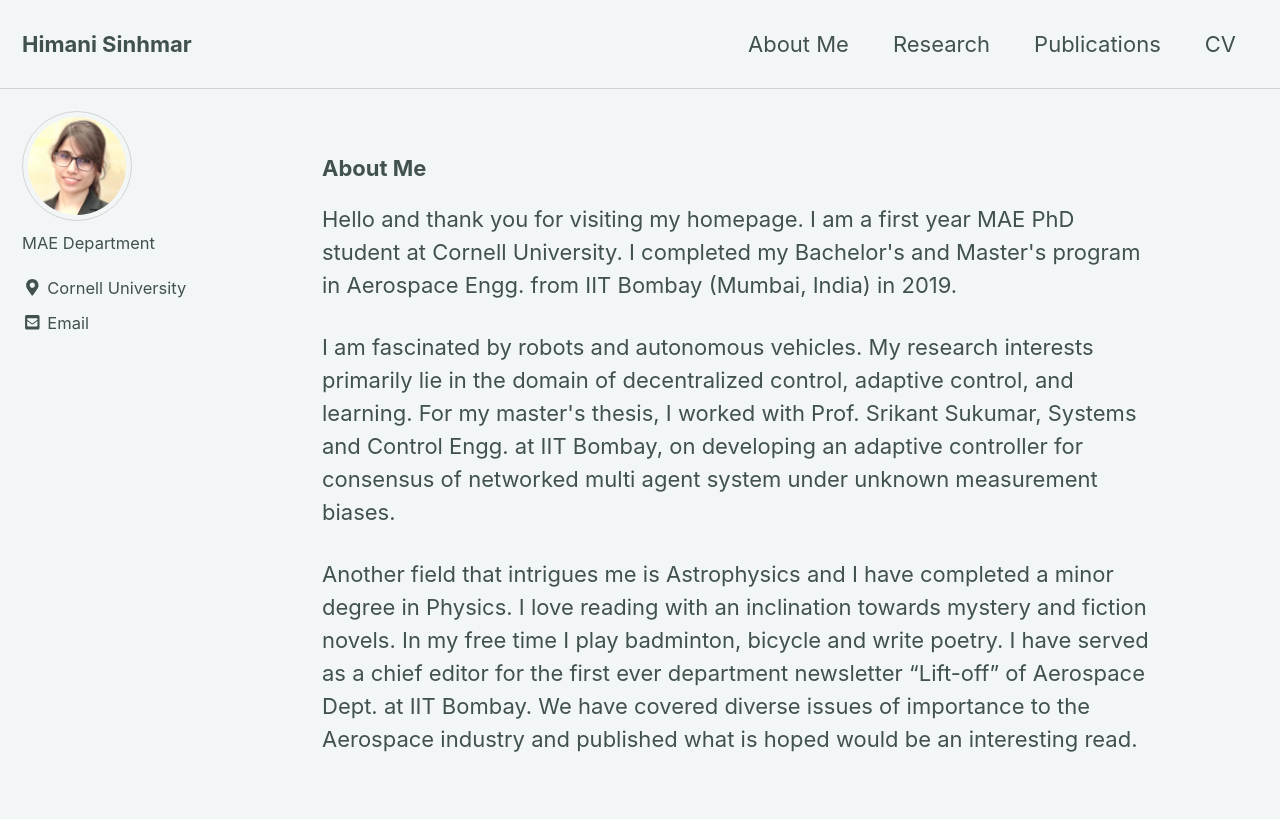
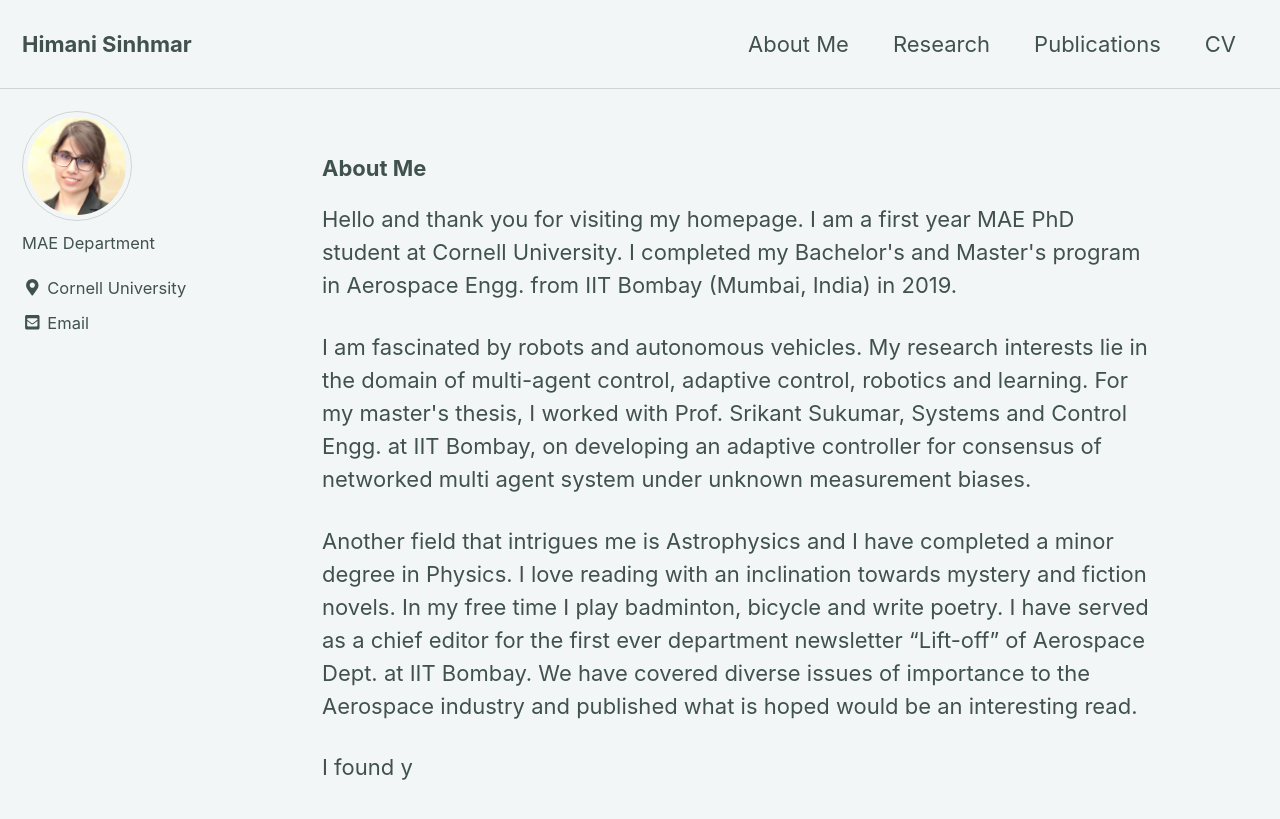
Before and after one commit to himanisinhmar/himanisinhmar.github.io, a Jekyll site: the page built from index.html, in a window 1280 px wide and 900 px high. Shown: the top 819 px of the window. Built offline with Jekyll 4.4.1, drawn with Linux system fonts in a browser that asks for light colours; nearby versions of some CDN libraries; the list of posts is cut into pages by our own code.

Commit message:
Update index.html

```diff
--- a/index.html
+++ b/index.html
@@ -9,8 +9,9 @@ author_profile: true
 <p>Hello and thank you for visiting my homepage. I am a first year MAE PhD student at Cornell University. I  completed my Bachelor's and Master's program in Aerospace Engg. from IIT Bombay (Mumbai, India) in 2019.
 </p>
 
-<p>I am fascinated by robots and autonomous vehicles. My research interests primarily lie in the domain of decentralized control, adaptive control, and learning. For my master's thesis, I worked with Prof. Srikant Sukumar, Systems and Control Engg. at IIT Bombay, on developing an adaptive controller for consensus of networked multi agent system under unknown measurement biases.
+<p>I am fascinated by robots and autonomous vehicles. My research interests lie in the domain of multi-agent control, adaptive control, robotics and learning. For my master's thesis, I worked with Prof. Srikant Sukumar, Systems and Control Engg. at IIT Bombay, on developing an adaptive controller for consensus of networked multi agent system under unknown measurement biases.
 </p>
 
 <p>Another field that intrigues me is Astrophysics and I have completed a minor degree in Physics. I love reading with an inclination towards mystery and fiction novels. In my free time I play badminton, bicycle and write poetry. I have served as a chief editor for the first ever department newsletter “Lift-off” of  Aerospace Dept. at IIT Bombay. We have covered diverse issues of importance to the Aerospace industry and published what is hoped would be an interesting read.
 </p>
+I found y
```
